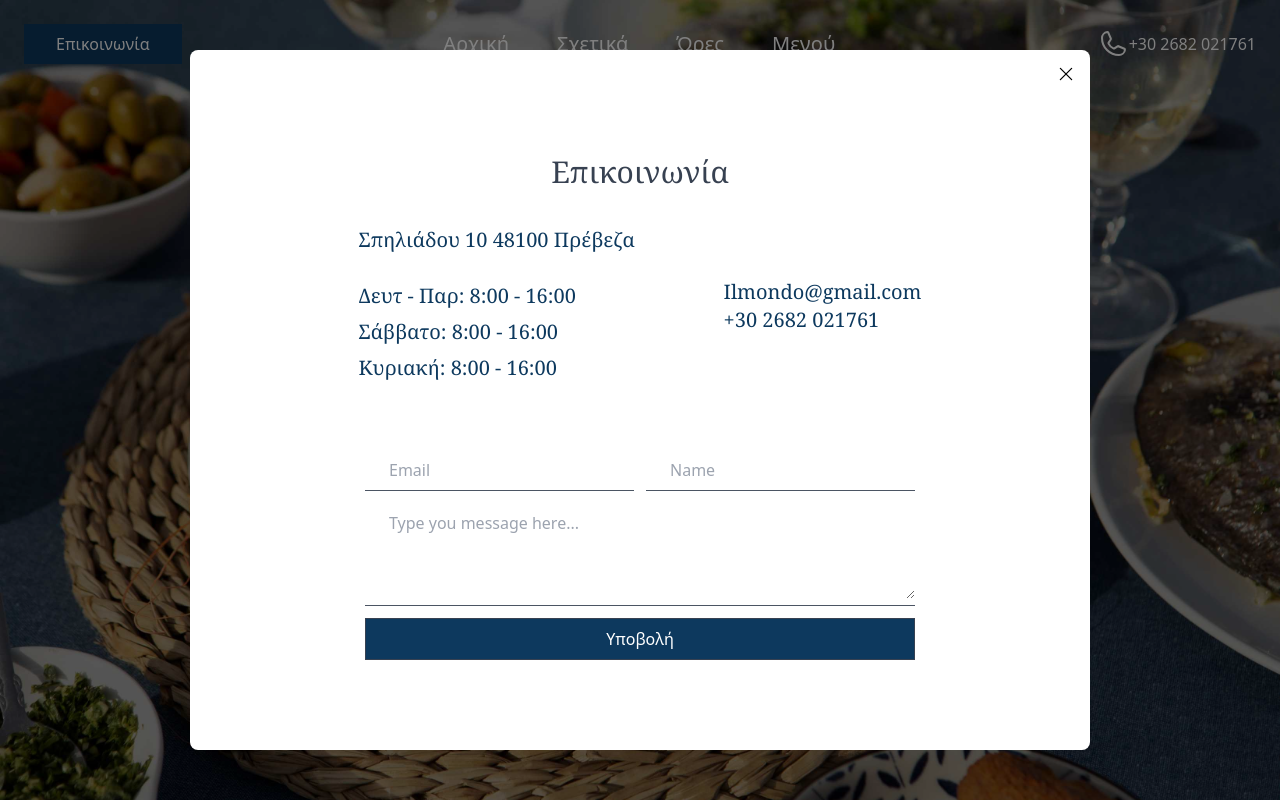
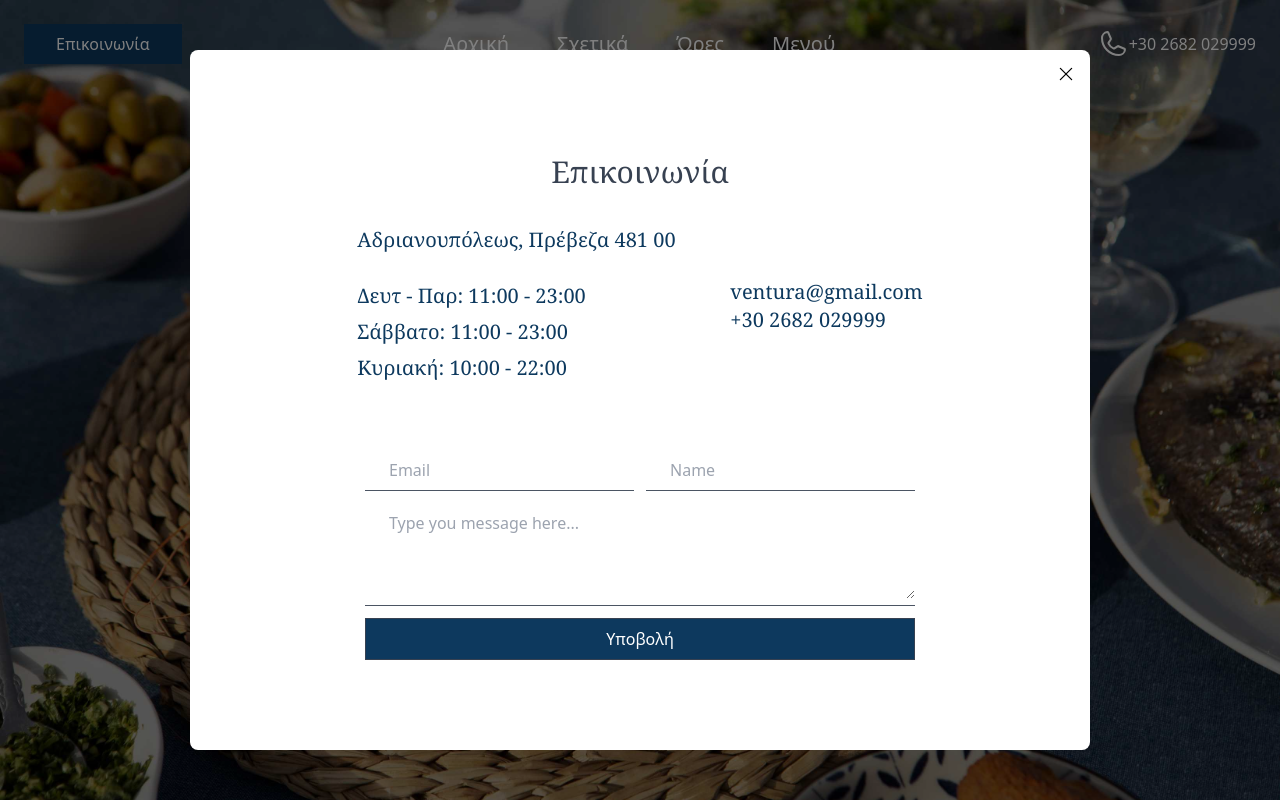
Before and after one commit to dejanheroxd/dimare, a React (Vite) app: page / in a window 1280 px wide. Both pictures are taken after a click on the button "Επικοινωνία". Shown: the top 800 px of the page. Built offline with nearby package versions, Linux system fonts and the light colour scheme.

Commit message:
first commit

```diff
--- a/index.html
+++ b/index.html
@@ -10,7 +10,7 @@
       href="https://fonts.googleapis.com/css2?family=Lobster&display=swap"
       rel="stylesheet"
     />
-    <title>Il Mondo di Mare</title>
+    <title>Ventura Tavern</title>
   </head>
   <body>
     <div id="root"></div>
--- a/src/components/navbar/Navbar.jsx
+++ b/src/components/navbar/Navbar.jsx
@@ -153,7 +153,7 @@ export default function Navbar({ openPopUp }) {
         <p>
           <Phone size={32} color="white" />
         </p>
-        <p className="text-white">+30 2682 021761</p>
+        <p className="text-white">+30 2682 029999</p>
       </div>
       <button
         onClick={() => navToggle()}
--- a/src/pages/contact/Contact.jsx
+++ b/src/pages/contact/Contact.jsx
@@ -37,17 +37,17 @@ export default function Contact({ closePopUp }) {
             </p>
             <div className="hidden lg:block">
               <p className="pb-6 text-lg xl:text-xl text-fishDarkBlue">
-                Σπηλιάδου 10 48100 Πρέβεζα
+                Αδριανουπόλεως, Πρέβεζα 481 00
               </p>
               <div className="text-lg xl:text-xl text-fishDarkBlue xl:flex xl:justify-center xl:gap-x-36 xl:w-full">
                 <div className="pb-6 xl:leading-9">
-                  <p className="w-[221px]">Δευτ - Παρ: 8:00 - 16:00</p>
-                  <p>Σάββατο: 8:00 - 16:00</p>
-                  <p>Κυριακή: 8:00 - 16:00</p>
+                  <p className="w-[229px]">Δευτ - Παρ: 11:00 - 23:00</p>
+                  <p>Σάββατο: 11:00 - 23:00</p>
+                  <p>Κυριακή: 10:00 - 22:00</p>
                 </div>
                 <div>
-                  <p>Ilmondo@gmail.com</p>
-                  <p>+30 2682 021761</p>
+                  <p>ventura@gmail.com</p>
+                  <p>+30 2682 029999</p>
                 </div>
               </div>
             </div>
--- a/src/pages/home/contace-sec/ContactSec.jsx
+++ b/src/pages/home/contace-sec/ContactSec.jsx
@@ -11,19 +11,19 @@ export default function ContactSec() {
             <p className="text-xl text-fishDarkBlue pb-3">Είμαστε εδώ</p>
           </div>
           <div className="text-gray-500 text-center">
-            <p>Σπηλιάδου 10 48100 Πρέβεζα</p>
-            <p>+30 2682 021761</p>
+            <p>Αδριανουπόλεως, Πρέβεζα 481 00</p>
+            <p>+30 2682 029999</p>
           </div>
         </div>
         <div className="border-r border-gray-300 items-center justify-center flex-col flex">
           <div className="relative">
             <img
-              className="h-[65px] w-[150px] absolute left-[30px] top-[-38px]"
+              className="h-[65px] w-[150px] absolute left-[15px] top-[-38px]"
               src={fish}
               alt=""
             />
             <p className="text-[28px] text-fishDarkBlue lg:pt-16 pb-10 lg:pb-0">
-              Il Mondo di Mare
+              Ventura Tavern
             </p>
           </div>
           <div className="flex lg:pt-16 gap-x-4">
@@ -35,15 +35,15 @@ export default function ContactSec() {
         <div className="text-center flex justify-center pt-8 lg:pt-0 items-center flex-col">
           <p className="text-fishDarkBlue text-xl pb-3">Ώραριο Λειτουργίας</p>
           <div className="text-gray-500 pb-20 lg:pb-0">
-            <p>Δευτέρα - Παρασκευή 8:00 - 16:00</p>
-            <p>Σάββατο 8:00 - 16:00</p>
-            <p>Κυριακή 8:00 - 16:00</p>
+            <p>Δευτ - Παρ: 11:00 - 23:00</p>
+            <p>Σάββατο: 11:00 - 23:00</p>
+            <p>Κυριακή: 10:00 - 22:00</p>
           </div>
         </div>
       </div>
       <div className="bg-[#F5F4F1] text-center py-2">
         <p className="text-[#848993] italic font-serif">
-          © 2024 Il Mondo di Mare, All Rights Reserved
+          © 2024 Ventura Tavern, All Rights Reserved
         </p>
       </div>
     </div>
--- a/src/pages/home/landingPage/LandingPage.jsx
+++ b/src/pages/home/landingPage/LandingPage.jsx
@@ -26,10 +26,10 @@ export default function LandingPage({ contactPop, openPopUp, closePopUp }) {
             QUALITY
           </p>
           <p className="text-8xl mt-4 hidden lg:block lg:w-[800px] xl:text-8xl xl:w-[900px]">
-            Il Mondo di Mare
+            Ventura Tavern
           </p>
           <div className="relative">
-            <svg
+            {/* <svg
               className="absolute left-20 top-4 sm:left-[60px] sm:top-7 md:left-[45px] md:top-8 lg:left-[-39px] lg:top-10"
               width="34"
               height="10"
@@ -41,11 +41,11 @@ export default function LandingPage({ contactPop, openPopUp, closePopUp }) {
                 d="M43.94 10.3019C41.7074 15.7464 33.7822 19.5485 24.6672 19.5485C17.4048 19.5485 10.6863 17.0739 7.22992 13.186L2.91105 16.9644C2.73934 17.1151 2.51084 17.1843 2.28241 17.1544C2.05554 17.1245 1.85273 16.9978 1.72528 16.807L0.133805 14.4199C-0.0768282 14.1045 -0.0348047 13.6841 0.233234 13.416L3.69815 9.9511L0.184336 5.7351C-0.0409922 5.46431 -0.061961 5.07767 0.133805 4.78437L1.7252 2.3972C1.85728 2.19868 2.07178 2.07003 2.30871 2.04674C2.55346 2.02113 2.78197 2.10776 2.9498 2.27602L7.35109 6.67688C10.8658 2.81803 17.3915 0.451487 24.6672 0.451487C33.7821 0.451487 41.7074 4.25362 43.9398 9.6981C44.02 9.89163 44.02 10.1084 43.94 10.3019ZM24.6672 2.04288C17.5587 2.04288 11.0266 4.51547 8.02562 8.34175C7.88494 8.52085 7.67439 8.63119 7.44752 8.64485C7.43119 8.64597 7.41486 8.6464 7.3993 8.6464C7.18867 8.6464 6.98672 8.56287 6.83667 8.41325L2.51075 4.08776L1.78733 5.17289L5.38588 9.49065C5.64927 9.8069 5.6283 10.2716 5.33689 10.5626L1.8199 14.08L2.54573 15.1694L6.79783 11.4496C6.96257 11.305 7.18094 11.2366 7.40085 11.2565C7.61999 11.2782 7.81971 11.3901 7.95334 11.565C10.9233 15.448 17.4833 17.9571 24.6672 17.9571C32.842 17.9571 40.1883 14.6289 42.3361 10C40.1883 5.37098 32.842 2.04288 24.6672 2.04288Z"
                 fill="white"
               />
-            </svg>
+            </svg> */}
             <p className="font-[lobster] mt-[7px] text-2xl md:text-5xl sm:text-4xl pt-1 sm:pt-3 lg:text-5xl">
-              Seafood
+              Greek Specialities
             </p>
-            <svg
+            {/* <svg
               className="absolute right-20 top-4 sm:right-[60px] sm:top-7 md:right-[40px] md:top-8 lg:top-10 lg:right-[-40px]"
               width="34"
               height="10"
@@ -57,7 +57,7 @@ export default function LandingPage({ contactPop, openPopUp, closePopUp }) {
                 d="M0.0599621 10.3019C2.29253 15.7464 10.2178 19.5485 19.3328 19.5485C26.5952 19.5485 33.3137 17.074 36.7701 13.186L41.089 16.9644C41.2607 17.1151 41.4892 17.1843 41.7176 17.1544C41.9445 17.1245 42.1473 16.9978 42.2747 16.807L43.8662 14.4199C44.0769 14.1045 44.0348 13.6841 43.7668 13.416L40.3019 9.9511L43.8157 5.73509C44.041 5.4643 44.062 5.07766 43.8662 4.78436L42.2748 2.39719C42.1427 2.19867 41.9282 2.07002 41.6913 2.04673C41.4466 2.02112 41.2181 2.10775 41.0502 2.27601L36.6489 6.67688C33.1342 2.81802 26.6085 0.451475 19.3328 0.451475C10.2179 0.451475 2.29262 4.25361 0.0601352 9.6981C-0.0200446 9.89163 -0.0200458 10.1084 0.0599621 10.3019ZM19.3328 2.04286C26.4413 2.04286 32.9734 4.51546 35.9744 8.34175C36.1151 8.52084 36.3256 8.63118 36.5525 8.64485C36.5688 8.64596 36.5852 8.64639 36.6007 8.64639C36.8113 8.64639 37.0133 8.56286 37.1633 8.41325L41.4893 4.08775L42.2127 5.17288L38.6141 9.49065C38.3507 9.8069 38.3717 10.2716 38.6631 10.5626L42.1801 14.08L41.4543 15.1694L37.2022 11.4496C37.0374 11.305 36.8191 11.2366 36.5992 11.2565C36.38 11.2782 36.1803 11.3901 36.0467 11.565C33.0768 15.448 26.5167 17.9571 19.3328 17.9571C11.158 17.9571 3.81165 14.6289 1.6639 10C3.81165 5.37097 11.158 2.04286 19.3328 2.04286Z"
                 fill="white"
               />
-            </svg>
+            </svg> */}
           </div>
         </header>
         <button className="bg-fishBlue duration-150 hover:bg-[#7094ad] h-[50px] px-6 mt-3 sm:mt-5 lg:mt-8 text-white">
--- a/src/pages/home/openingTime-sec/OpeningTime.jsx
+++ b/src/pages/home/openingTime-sec/OpeningTime.jsx
@@ -39,10 +39,10 @@ export default function OpeningTime({ openPopUp }) {
         >
           <p className="pb-1">
             Δευτέρα - Παρασκευή
-            <span className="text-gray-500"> : 8:00 - 16:00</span>
+            <span className="text-gray-500"> : 11:00 - 23:00</span>
           </p>
           <p className="pb-1">
-            Σάββατο<span className="text-gray-500"> : 8:00 - 16:00</span>
+            Σάββατο<span className="text-gray-500"> : 11:00 - 23:00</span>
           </p>
         </motion.div>
         <motion.div
@@ -51,7 +51,7 @@ export default function OpeningTime({ openPopUp }) {
           transition={{ duration: 0.7 }}
         >
           <p className="pb-1">
-            Κυριακή<span className="text-gray-500"> : 8:00 - 16:00</span>
+            Κυριακή<span className="text-gray-500"> : 10:00 - 22:00</span>
           </p>
           <p className="pb-1">
             Αργίες<span className="text-gray-500"> : Κλειστά</span>
```
Also changed, not shown: 1 other file (tests, documents, lock files or other folders).
